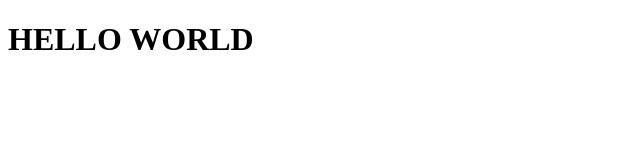
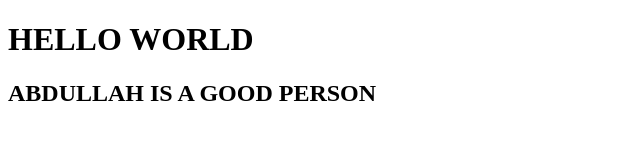
Before and after one commit to mnomansiddiqwui4506/ctw, a plain HTML site: page index.html in a window 1280 px wide. Shown: the whole page, without its empty margins (0-640 px from the left). Drawn offline with Linux system fonts and the light colour scheme.

Commit message:
Update index.html

```diff
--- a/index.html
+++ b/index.html
@@ -7,5 +7,6 @@
 </head>
 <body>
     <h1>HELLO WORLD</h1>
+    <h2>ABDULLAH IS A GOOD PERSON</h2>
 </body>
 </html>
```
